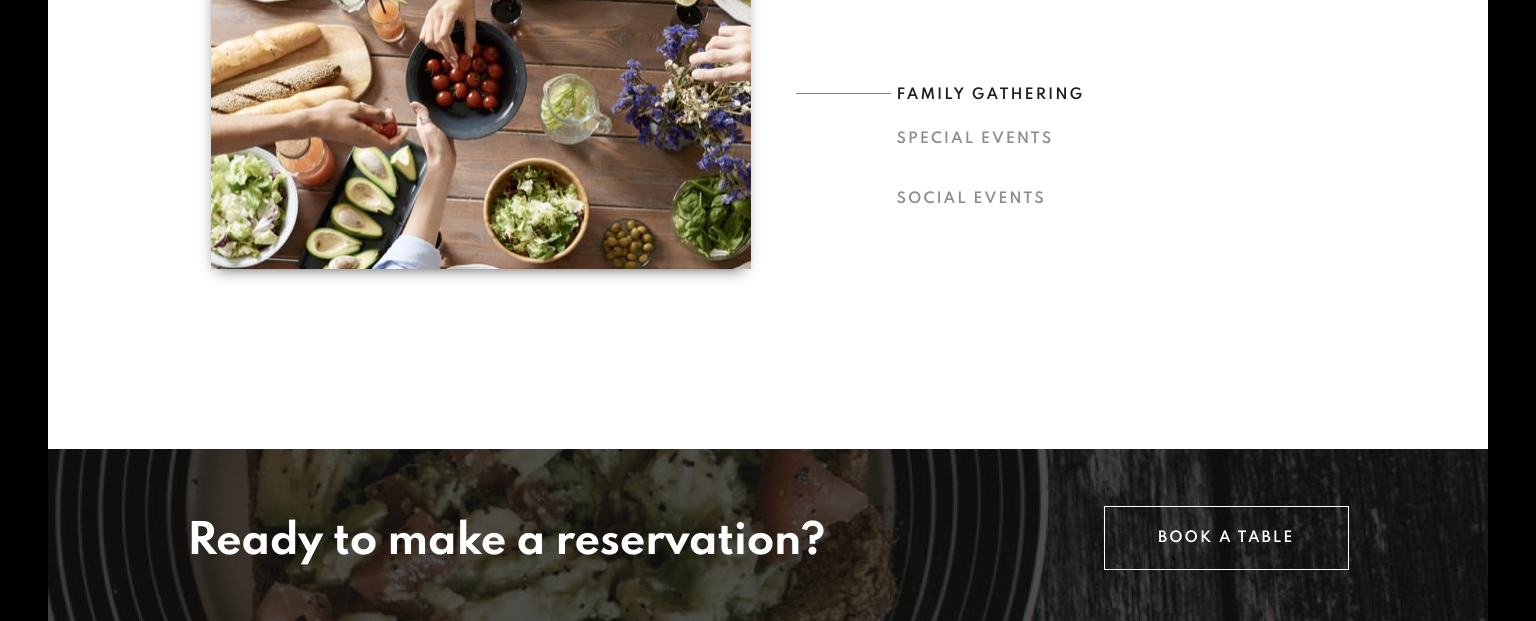
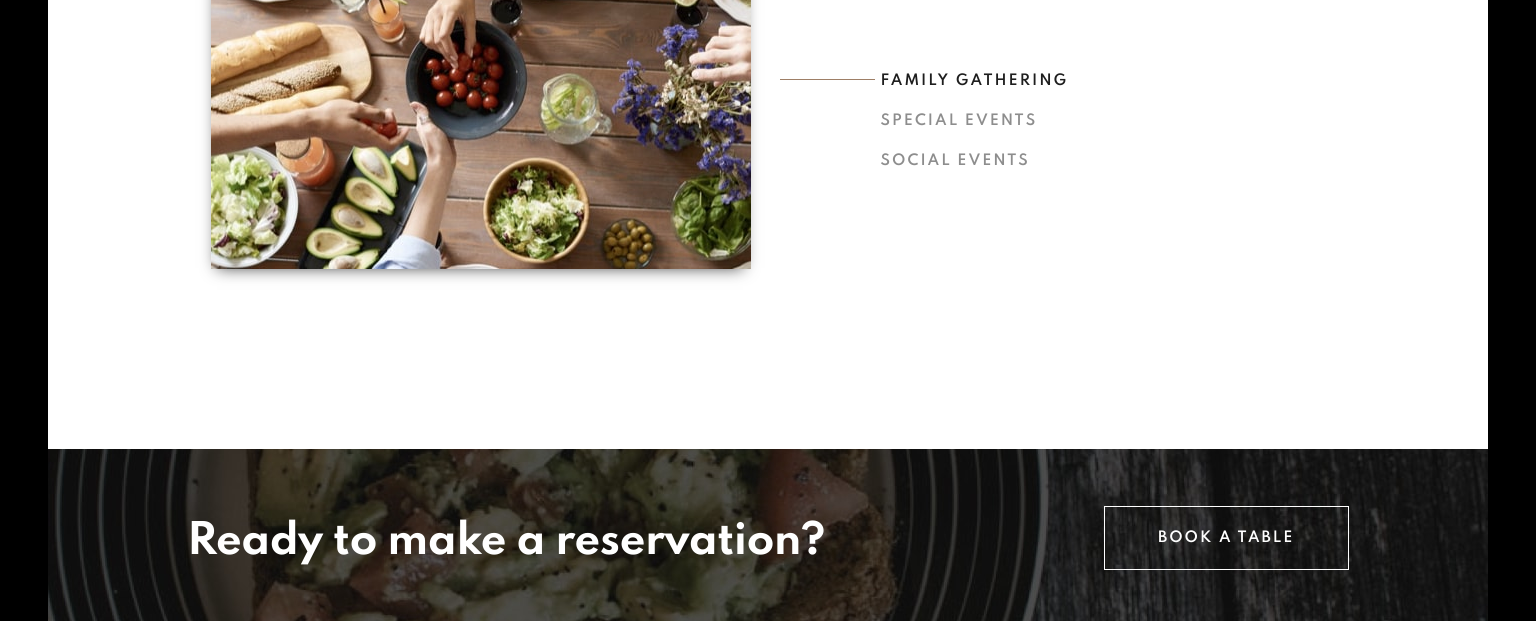
Before and after one commit to MareikeW/dine-restaurant-website, a plain HTML site: page index.html in a window 1536 px wide. Shown: the part 3443-4064 px from the top of the page. Drawn offline with Linux system fonts and the light colour scheme.

Commit message:
event list items geändert

```diff
--- a/style.css
+++ b/style.css
@@ -789,10 +789,14 @@ button {
         height: 600px;
     }
 
+    .event-list-item {
+        margin: 0;
+    }
+
     .event-list-container {
         grid-area: list;
         flex-direction: column;
-        height: 108px;
+        height: 120px;
         text-align: left;
     }
 
```
